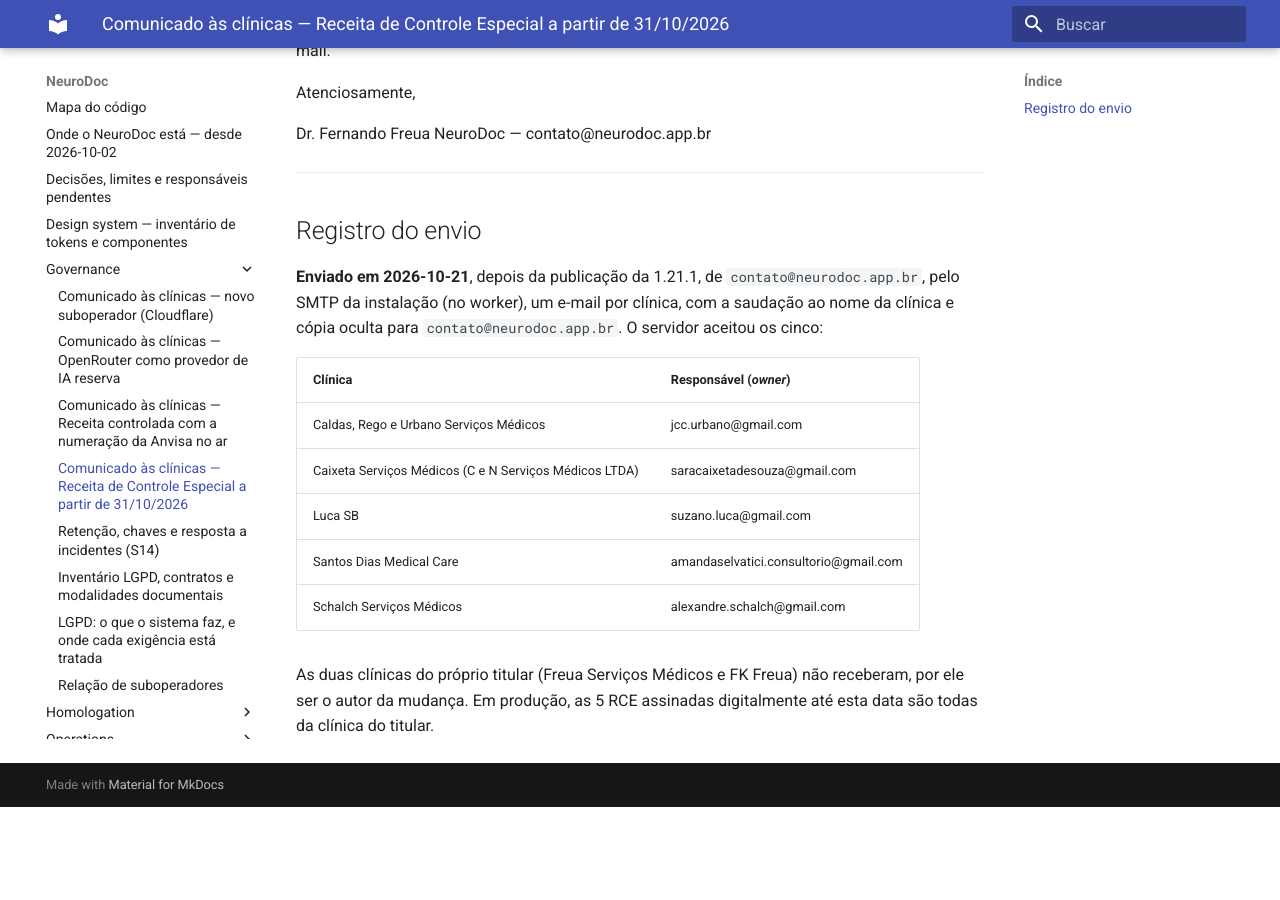
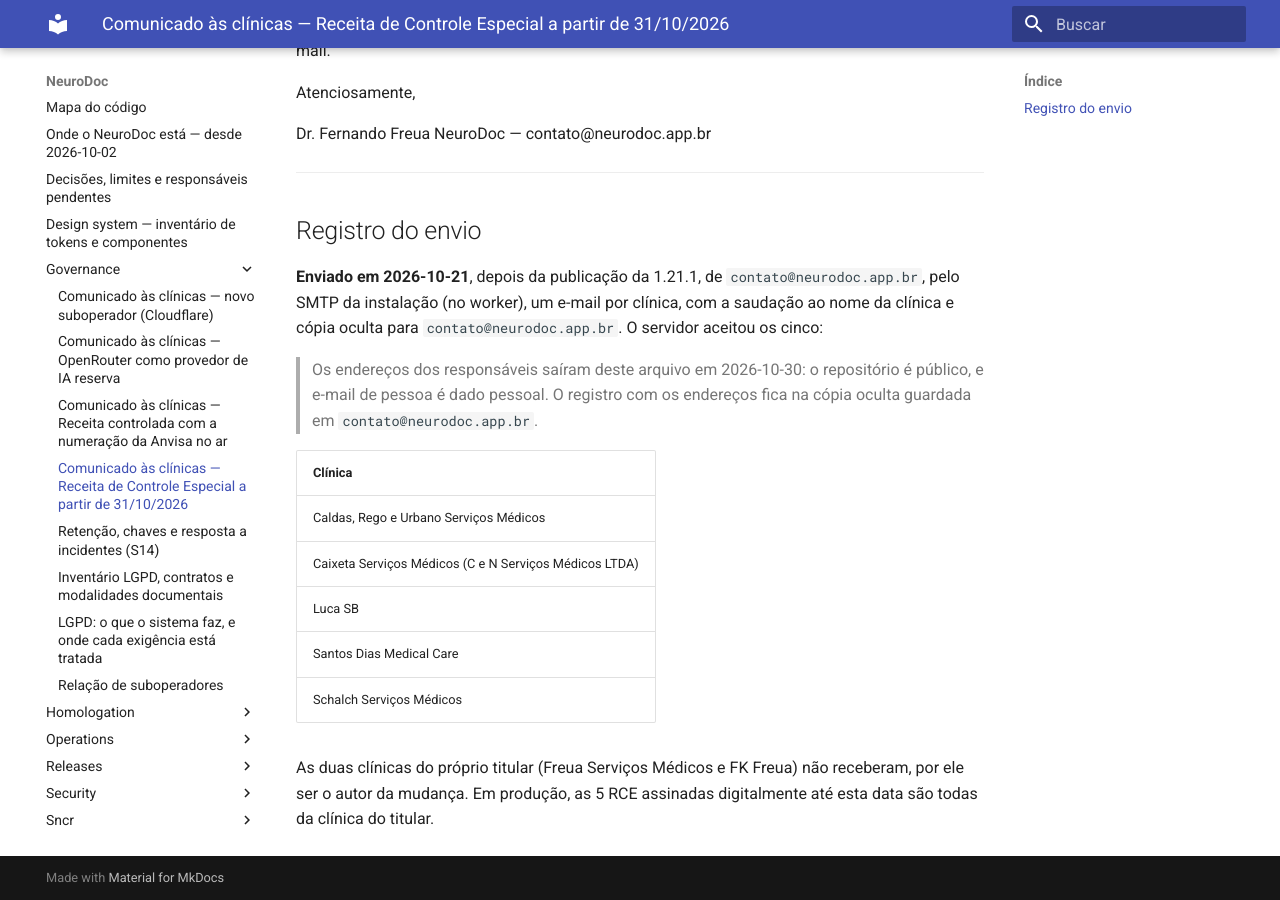
Before and after one commit to ffreua/neurodoc, an MkDocs documentation site: the page built from docs/governance/comunicado-2026-10-sncr.md, in a window 1280 px wide and 900 px high, scrolled down 1052 px. Built offline with MkDocs 1.6.1 and Material for MkDocs 9.7.7, drawn with Linux system fonts in a browser that asks for light colours; before the commit the page ends 1859 px from its top, so only the background shows below that.

Commit message:
Tira dos comunicados os e-mails dos responsáveis pelas clínicas
O repositório é público e o e-mail de pessoa é dado pessoal. O registro
com os endereços fica na cópia oculta guardada em contato@neurodoc.app.br.

```diff
--- a/docs/governance/comunicado-2026-10-sncr.md
+++ b/docs/governance/comunicado-2026-10-sncr.md
@@ -57,13 +57,17 @@
 por clínica, com a saudação ao nome da clínica e cópia oculta para
 `contato@neurodoc.app.br`. O servidor aceitou os cinco:
 
-| Clínica | Responsável (*owner*) |
-| --- | --- |
-| Caldas, Rego e Urbano Serviços Médicos | jcc.urbano@gmail.com |
-| Caixeta Serviços Médicos (C e N Serviços Médicos LTDA) | saracaixetadesouza@gmail.com |
-| Luca SB | suzano.luca@gmail.com |
-| Santos Dias Medical Care | amandaselvatici.consultorio@gmail.com |
-| Schalch Serviços Médicos | alexandre.schalch@gmail.com |
+> Os endereços dos responsáveis saíram deste arquivo em 2026-10-30: o
+> repositório é público, e e-mail de pessoa é dado pessoal. O registro com
+> os endereços fica na cópia oculta guardada em `contato@neurodoc.app.br`.
+
+| Clínica |
+| --- |
+| Caldas, Rego e Urbano Serviços Médicos |
+| Caixeta Serviços Médicos (C e N Serviços Médicos LTDA) |
+| Luca SB |
+| Santos Dias Medical Care |
+| Schalch Serviços Médicos |
 
 As duas clínicas do próprio titular (Freua Serviços Médicos e FK Freua)
 não receberam, por ele ser o autor da mudança. Em produção, as 5 RCE
```
Also changed, not shown: docs/governance/comunicado-2026-10-openrouter.md (+11 -7 lines).
